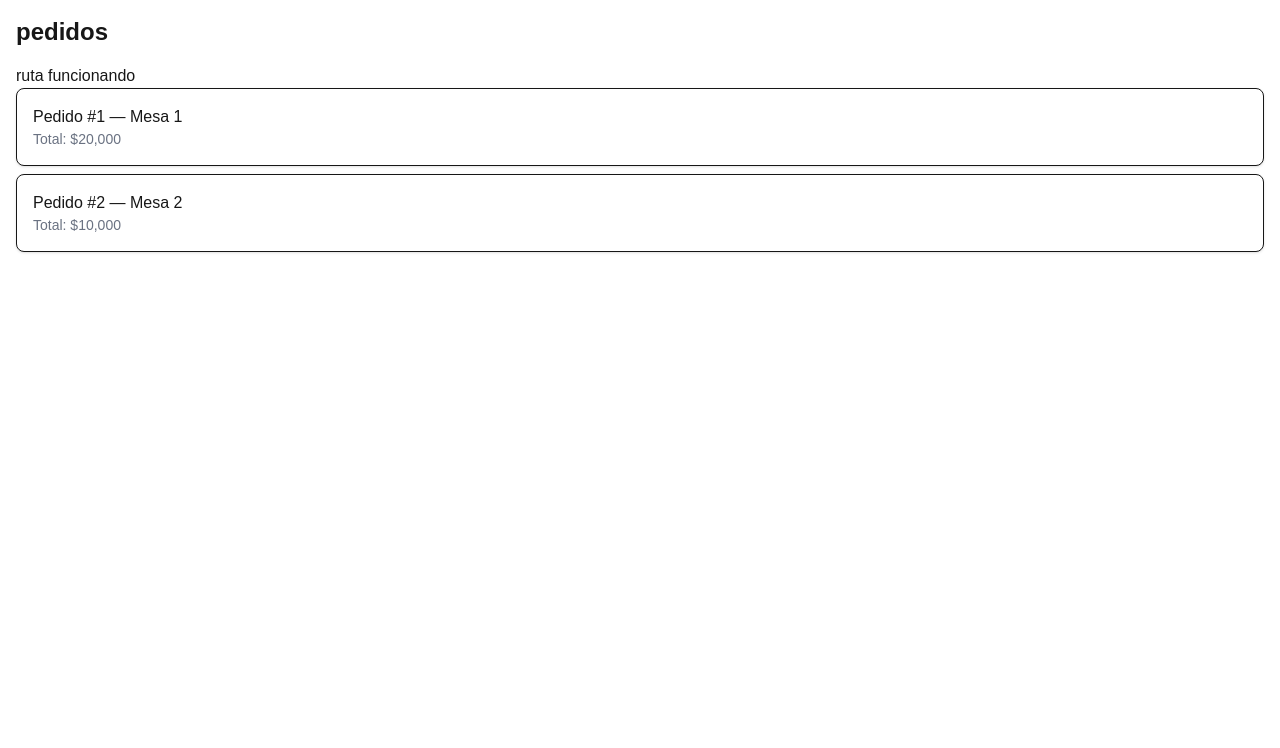
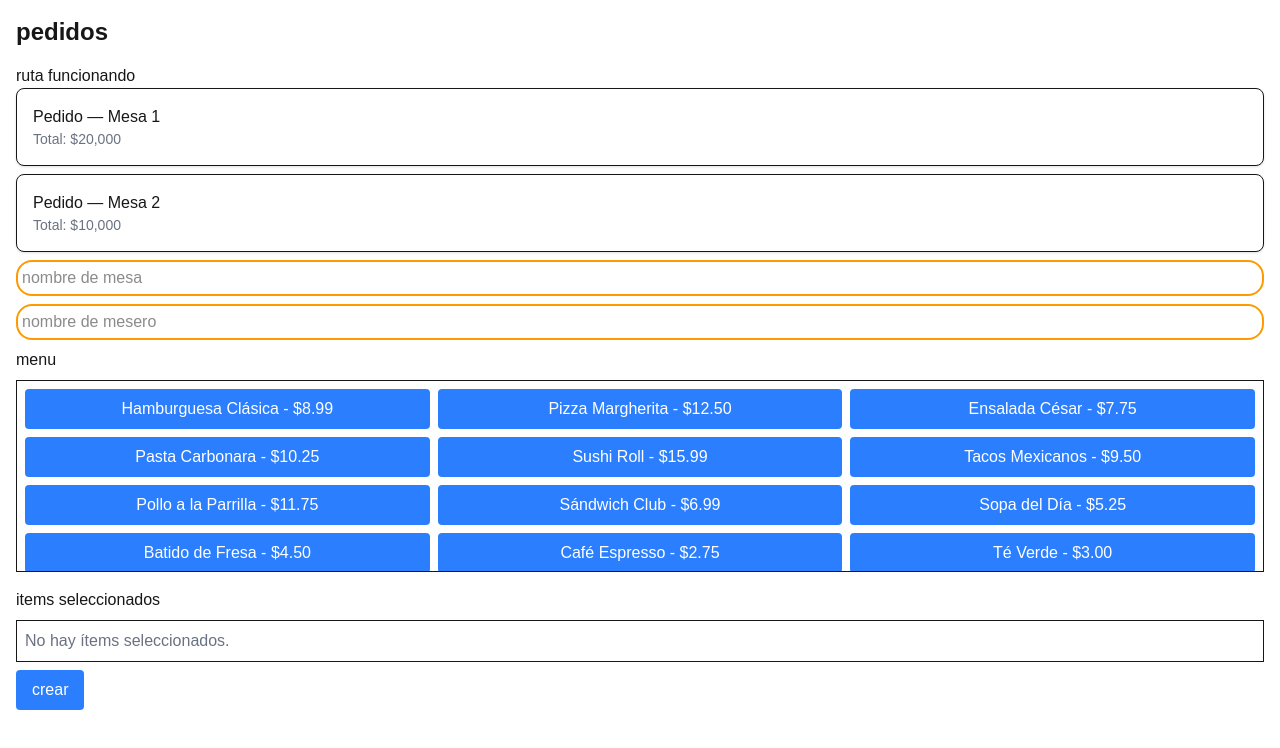
Before and after one commit to Lopezjejd/golite, a Next.js app: page /pedidos in a window 1280 px wide. Shown: the top 748 px of the page. Built offline with nearby package versions, Linux system fonts and the light colour scheme.

Commit message:
feat: implement ClientItemEditor for order item selection and enhance PedidosPage with form handling

```diff
--- a/src/app/page.tsx
+++ b/src/app/page.tsx
@@ -9,53 +9,7 @@ export default function Home() {
       className="rounded-lg bg-blue-600 px-4 py-2 text-white hover:bg-blue-700 focus:outline-none focus:ring-2 focus:ring-blue-500 focus:ring-offset-2"
     >pedidos</Link>
       </main>
-      <footer className="row-start-3 flex gap-[24px] flex-wrap items-center justify-center">
-        <a
-          className="flex items-center gap-2 hover:underline hover:underline-offset-4"
-          href="https://nextjs.org/learn?utm_source=create-next-app&utm_medium=appdir-template-tw&utm_campaign=create-next-app"
-          target="_blank"
-          rel="noopener noreferrer"
-        >
-          <Image
-            aria-hidden
-            src="/file.svg"
-            alt="File icon"
-            width={16}
-            height={16}
-          />
-          Learn
-        </a>
-        <a
-          className="flex items-center gap-2 hover:underline hover:underline-offset-4"
-          href="https://vercel.com/templates?framework=next.js&utm_source=create-next-app&utm_medium=appdir-template-tw&utm_campaign=create-next-app"
-          target="_blank"
-          rel="noopener noreferrer"
-        >
-          <Image
-            aria-hidden
-            src="/window.svg"
-            alt="Window icon"
-            width={16}
-            height={16}
-          />
-          Examples
-        </a>
-        <a
-          className="flex items-center gap-2 hover:underline hover:underline-offset-4"
-          href="https://nextjs.org?utm_source=create-next-app&utm_medium=appdir-template-tw&utm_campaign=create-next-app"
-          target="_blank"
-          rel="noopener noreferrer"
-        >
-          <Image
-            aria-hidden
-            src="/globe.svg"
-            alt="Globe icon"
-            width={16}
-            height={16}
-          />
-          Go to nextjs.org →
-        </a>
-      </footer>
+
     </div>
   );
 }
--- a/src/app/pedidos/page.tsx
+++ b/src/app/pedidos/page.tsx
@@ -1,10 +1,30 @@
 import Link from "next/link";
 import { getPedidos } from "@/lib/pedidos";
+import { crearNuevoPedido } from "@/lib/serverActions";
 import PedidoCard from "@/components/PedidoCard";
+import ClientItemEditor from "@/components/ClientItemEditor";
+import { redirect } from "next/navigation";
 
-export default async function PedidosPage()  {
-const pedidos = await getPedidos(); // Asegúrate de que getPedidos es una función asíncrona que devuelve una promesa
+export default async function PedidosPage() {
+  const pedidos = await getPedidos();
 
+  async function action(formData: FormData) {
+    "use server";
+    try {
+      const result = await crearNuevoPedido(formData);
+
+      if (!result.success) {
+        // Manejar el error aquí
+        console.error('Error al crear pedido:', result.message);
+        return; // No redirigir si hay error
+      }
+
+      // Opcional: redirigir a la página del nuevo pedido
+      redirect(`/pedidos/${result.pedido.id}`);
+    } catch (error) {
+      console.error('Error inesperado:', error);
+    }
+  }
 return (
     <div className="p-4">
         <h1 className="text-2xl font-bold mb-4">pedidos</h1>
@@ -18,6 +38,16 @@ return (
     )}
 
   </ul>
+ <form action={action}>
+  <input type="text" name="mesa" required placeholder="nombre de mesa"
+  className="border-amber-500 rounded-2xl border-2 p-1 mb-2 w-full "
+   />
+  <input type="text" name="mesero" placeholder="nombre de mesero"
+  className="border-amber-500 rounded-2xl border-2 p-1 mb-2 w-full" />
+  <ClientItemEditor />
+  <button type="submit" className=" bg-blue-500 text-white px-4 py-2 rounded hover:bg-blue-600
+    mt-2  ">crear</button>
+ </form>
 </div>
 
 )
--- /dev/null
+++ b/src/components/ClientItemEditor.tsx
@@ -0,0 +1,75 @@
+    "use client";
+import { useState } from "react";
+import type { Item } from "@/types/pedidosType";
+import { json } from "zod";
+
+
+const itemsMock: Item[] = [
+    { nombre: "Hamburguesa Clásica", precio: 8.99 },
+    { nombre: "Pizza Margherita", precio: 12.50 },
+    { nombre: "Ensalada César", precio: 7.75 },
+    { nombre: "Pasta Carbonara", precio: 10.25 },
+    { nombre: "Sushi Roll", precio: 15.99 },
+    { nombre: "Tacos Mexicanos", precio: 9.50 },
+    { nombre: "Pollo a la Parrilla", precio: 11.75 },
+    { nombre: "Sándwich Club", precio: 6.99 },
+    { nombre: "Sopa del Día", precio: 5.25 },
+    { nombre: "Batido de Fresa", precio: 4.50 },
+    { nombre: "Café Espresso", precio: 2.75 },
+    { nombre: "Té Verde", precio: 3.00 },
+    { nombre: "Agua Mineral", precio: 1.50 },
+    { nombre: "Refresco Cola", precio: 2.25 },
+    { nombre: "Jugo Natural", precio: 3.50 }
+].map(item => ({
+    ...item,
+    estado: "pendiente" as const
+}));
+export default function ClientItemEditor() {
+    const [items, setItems] = useState<Item[] | []>([]);
+
+    function addItemToOrder(item: Item) {
+        setItems(prevItems => [...prevItems, item]);
+
+
+    }
+
+    return (
+        <div>
+            <div className="mb-2 ">menu</div>
+            <div className="grid grid-cols-3 gap-2 mb-4 max-h-48 overflow-y-auto border p-2">
+                {itemsMock.map((item, index) => (
+                    <button
+                        key={index}
+                        type="button"
+                        className="p-2 bg-blue-500 text-white rounded hover:bg-blue-600"
+                        onClick={() => addItemToOrder(item)}
+                    >
+                        {item.nombre} - ${item.precio.toFixed(2)}
+                    </button>
+                ))}
+            </div>
+
+            <div className="mb-2"> items seleccionados </div>
+            <div className="max-h-48 overflow-y-auto border p-2">
+                {items && items.length > 0 ? (
+                    <ul>
+                        {items.map((item, index) => (
+                            <li key={index} className="mb-1">
+                                {item.nombre} - ${item.precio.toFixed(2)}
+                            </li>
+                        ))}
+                    </ul>
+                ) : (
+                    <p className="text-gray-500">No hay ítems seleccionados.</p>
+                )}
+
+
+        </div>
+        <input
+          type="hidden"
+          name="items"
+          value={JSON.stringify(items)}
+        />
+    </div>
+    )
+}
--- a/src/components/PedidoCard.tsx
+++ b/src/components/PedidoCard.tsx
@@ -14,7 +14,7 @@ export default function PedidoCard({ pedido }: { pedido: Pedido }) {
     <article className="flex items-center justify-between p-4 bg-white rounded-lg shadow-sm border">
       <div>
         <Link href={`/pedidos/${pedido.id}`} className="block font-medium">
-          Pedido #{pedido.id} — {pedido.mesa}
+          Pedido  — {pedido.mesa}
         </Link>
         <p className="text-sm text-gray-500">Total: ${pedido.total.toLocaleString()}</p>
       </div>
```
